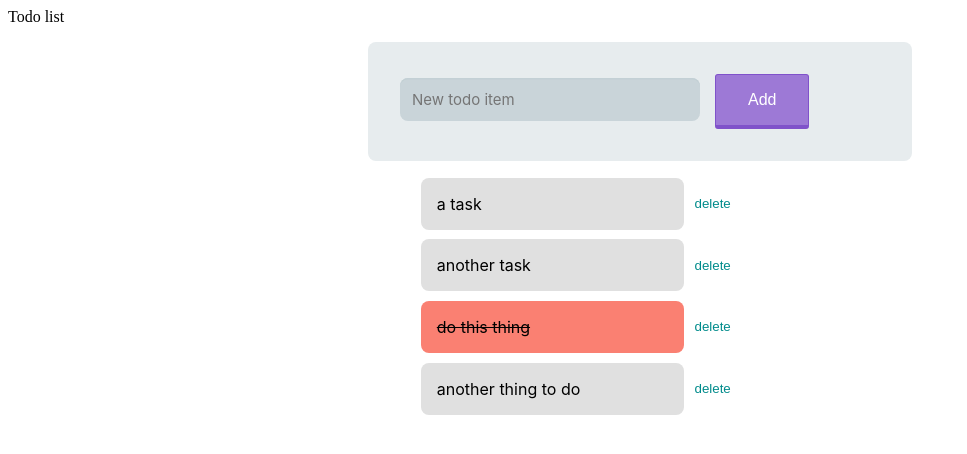
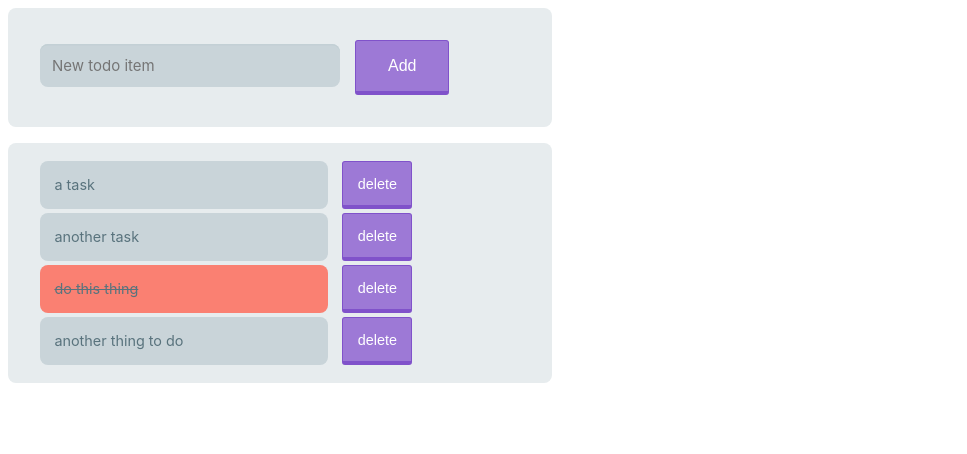
Before and after one commit to BillyBunn/todo-ts, a React (Create React App) app: page / in a window 1280 px wide. Shown: the top 454 px of the page, without its empty margins (0-967 px from the left). Built offline with nearby package versions, Linux system fonts and the light colour scheme.

Commit message:
Adds readme

```diff
--- a/src/components/App.tsx
+++ b/src/components/App.tsx
@@ -43,7 +43,6 @@ class App extends React.Component<{}, State> {
   render() {
     return (
       <>
-        <header>Todo list</header>
         <Form handleTodoCreation={this.handleTodoCreation} />
         <List
           todos={this.state.todos}
--- a/src/components/styles.scss
+++ b/src/components/styles.scss
@@ -8,7 +8,7 @@ form {
   border-radius: 8px;
   font-family: $base-font;
   max-width: 30em;
-	margin: 1em auto;
+	// margin: 1em auto;
   padding: 2em;
 
   > * {
@@ -48,26 +48,31 @@ form {
 }
 
   ul {
+  background: $background-color;
+  border-radius: 8px;
+  align-items: center;
+  display: flex;
+  flex-flow: column nowrap;
   font-family: $base-font;
   list-style-type:none;
-    max-width: 30em;
-    margin: 1em auto;
-    // padding: 1em;
+  max-width:30em;
+  padding: 1em 2em;
+  text-align: center;
 
     li {
-          align-items: center;
+      // align-items: center;
       display:flex;
       flex-flow:row nowrap;
       font-size: .1.5em;
-          margin: .5em 0em;
-          padding: .05em;
+      height: 3em;
+      line-height: 3em;
+      margin: .125em 0em;
       width: 100%;
-          max-width:20em;
 
           &.done {
             span {
               background: salmon;
-              text-decoration:line-through;
+              text-decoration: line-through;
               &:hover {
                  background: lightgreen;
               }
@@ -75,29 +80,37 @@ form {
           }
 
           span {
-              background: #e0e0e0;
+            background-color: darken($background-color, 10%);
+            box-sizing: border-box;
+            color: darken($background-color, 50%);
+            border: none;
             border-radius: 8px;
-              cursor:pointer;
-              flex-grow: 1;
-              padding: 1em;
+            cursor: pointer;
+            font-family: $base-font;
+            font-size: .9em;
+            margin: 0 1em 0 0;
+            max-width:20em;
+            outline: 0;
+            // padding: .8em;
+            padding: 0em 1em;
+            text-align: left;
+            width: 100%;
             &:hover {
                   background: pink;
               }
           }
-          //  span, input {
-          //      border: .5px solid #eee;
-          //      display:inline-block;
-          //      padding: .2em .25em;
-          //      width: 300px;
-          //  }
 
           button {
-              background: transparent;
-              border:none;
-              color: darkcyan;
-              cursor:pointer;
-              padding:0;
-              margin: 0 .75em;
+              background: $action-color;
+              border: 1px solid darken($action-color, 10%);
+              border-radius: 3px;
+              border-width: 1px 1px 4px;
+              color: #fff;
+              font-size: .9em;
+              padding: 1em;
+              &:hover {
+                background: darken($action-color, 10%);
+              }
           }
 
       }
```
Also changed, not shown: 1 other file (tests, documents, lock files or other folders). Lines whose indentation alone changed are shown as unchanged.
